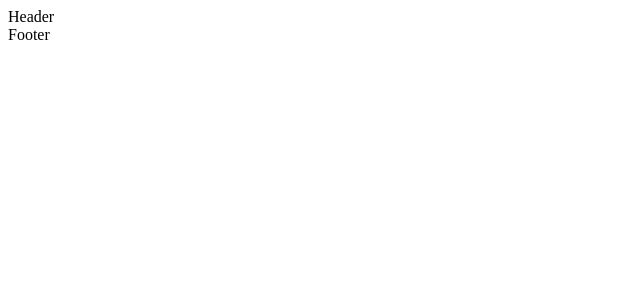
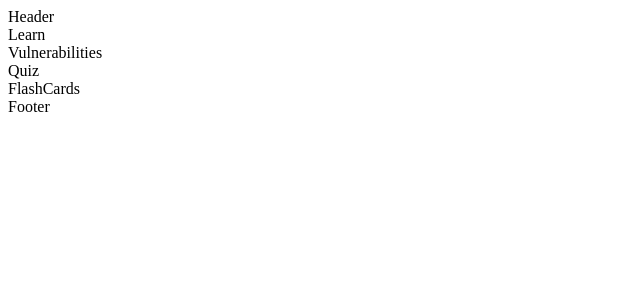
Before and after one commit to Michael-Wayne-Wells/capstone-project-build, a React (Create React App) app: page / in a window 1280 px wide. Shown: the top 300 px of the page, without its empty margins (0-640 px from the left). Built offline with nearby package versions, Linux system fonts and the light colour scheme.

Commit message:
add file structure updates

```diff
--- a/src/App.js
+++ b/src/App.js
@@ -1,11 +1,15 @@
 import React from 'react';
 import Header from './components/Header';
 import Footer from './components/Footer';
+import Learn from './components/Learn';
+import FlashCards from './components/FlashCards';
 
 function App() {
   return (
     <div>
       <Header />
+      <Learn />
+      <FlashCards />
       <Footer />
     </div>
   )
--- a/src/components/Learn.jsx
+++ b/src/components/Learn.jsx
@@ -1,9 +1,14 @@
 import React from 'react';
+import Vulnerabilities from './Vulnerabilities';
+
 
 
 function Learn() {
     return (
-        <div>Learn</div>
+        <div>Learn
+        <Vulnerabilities />
+        </div>
+
     )
 }
 
--- /dev/null
+++ b/src/components/Quiz.jsx
@@ -0,0 +1,7 @@
+import React from "react";
+
+function Quiz() {
+  return <div>Quiz</div>;
+}
+
+export default Quiz;
--- a/src/components/Vulnerabilities.jsx
+++ b/src/components/Vulnerabilities.jsx
@@ -1,7 +1,12 @@
 import React from "react";
-
+import Quiz from "./Quiz";
 function Vulnerabilities() {
-  return <div>Vulnerabilities</div>;
+  return (
+    <div>
+      Vulnerabilities
+      <Quiz />
+    </div>
+  );
 }
 
 export default Vulnerabilities;
```
